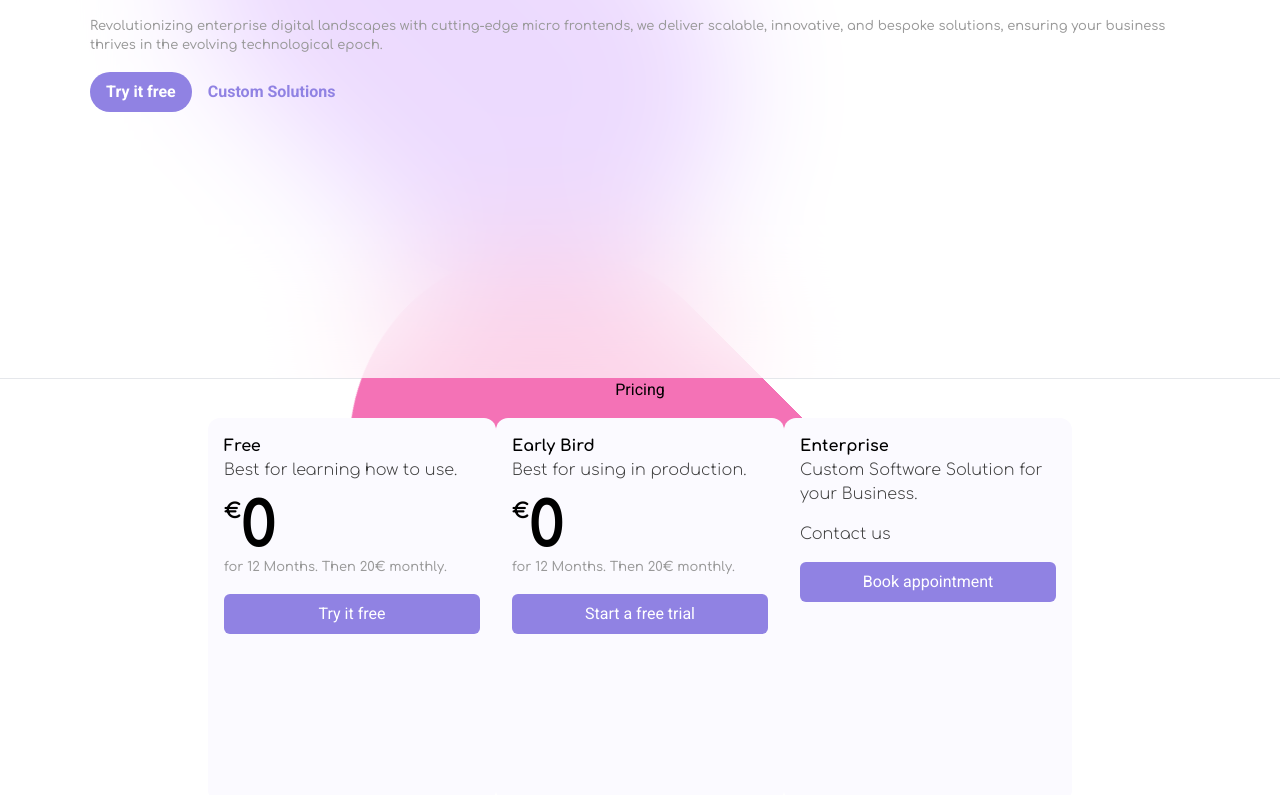
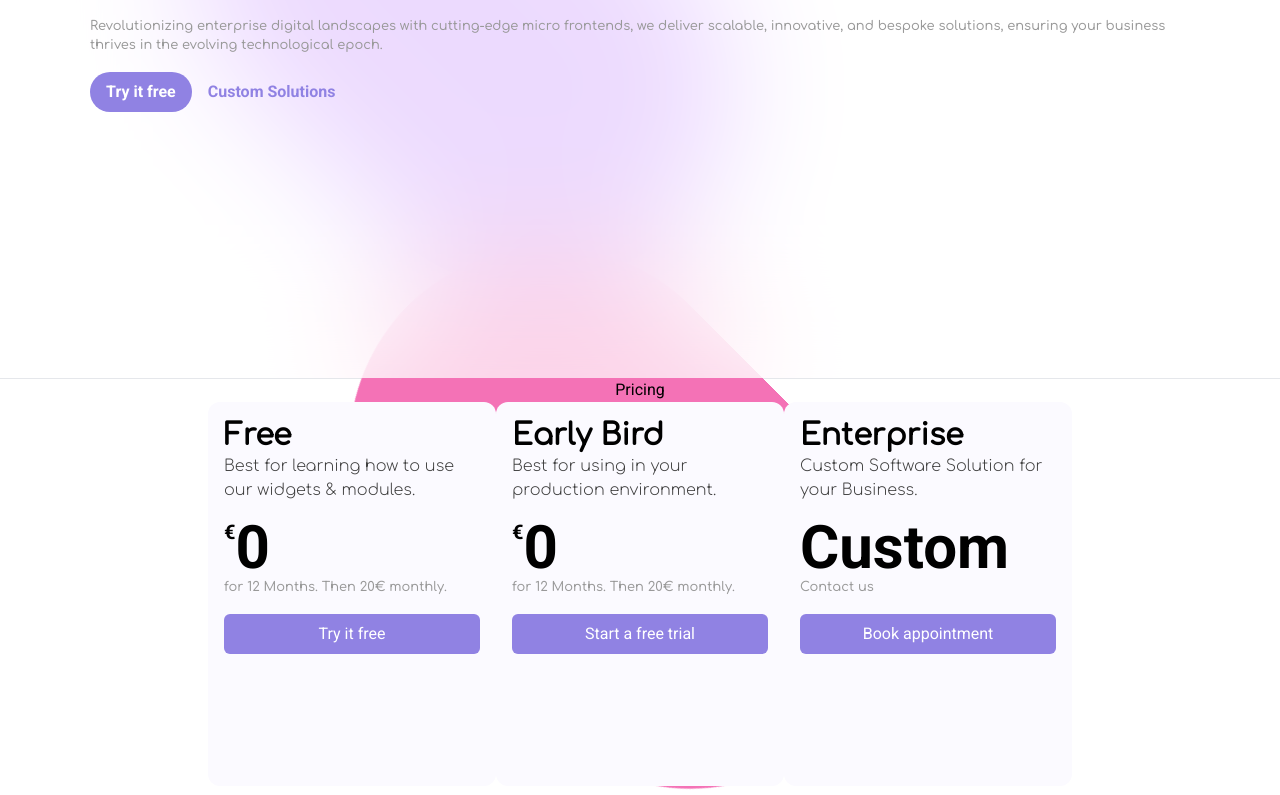
Before and after one commit to Dubwoof/dubwoof.github.io, a Next.js app: page / in a window 1280 px wide. Shown: the part 422-1217 px from the top of the page. Built offline with nearby package versions, Linux system fonts and the light colour scheme.

Commit message:
pricing box styling

```diff
--- a/src/components/PricingBlock/PricingBlock.tsx
+++ b/src/components/PricingBlock/PricingBlock.tsx
@@ -11,21 +11,19 @@ interface PricingTabProps {
 export function PricingBlock({ title, subtitle, price, ctaText, isAnnually }: PricingTabProps): JSX.Element {
     return (
         <div className="w-[18rem] h-[24rem] bg-background rounded-xl p-4 ">
-            <Typography variant="strong">{title}</Typography>
+            <h2 className="text-primmary font-comfortaa text-3xl font-bold">{title}</h2>
             <Typography variant="light" className="mb-4">
                 {subtitle}
             </Typography>
-            {price ? (
-                <>
-                    <div className="flex">
-                        <p className="font-comfortaa text-xl font-bold">€</p>
-                        <p className="font-comfortaa text-6xl font-bold">{price}</p>
-                    </div>
-                    <Typography variant="caption">for 12 Months. Then 20€ monthly.</Typography>
-                </>
-            ) : (
-                <Typography variant="light">Contact us</Typography>
-            )}
+
+            <>
+                <div className="flex">
+                    <p className="text-xl font-bold">{price && '€'}</p>
+                    <p className="text-6xl font-bold">{price ?? 'Custom'}</p>
+                </div>
+                <Typography variant="caption">{price ? 'for 12 Months. Then 20€ monthly.' : 'Contact us'}</Typography>
+            </>
+
             {isAnnually && <Typography variant="light">Billed annually</Typography>}
 
             <div className="mt-4 flex flex-col items-center justify-center w-full h-min rounded-md bg-primary text-textSecondary p-2">{ctaText}</div>
--- a/src/sections/PricingSection/PricingSection.styles.ts
+++ b/src/sections/PricingSection/PricingSection.styles.ts
@@ -1,5 +1,5 @@
 export const styles = {
     section: 'w-[1100px] mx-auto h-screen flex justify-center items-start',
     content: 'flex gap-4 w-full bg-purple-100',
-    title: 'text-5xl font-extrabold text-transparent bg-clip-text bg-gradient-to-r from-purple-400 to-pink-600 mb-4',
+    title: 'text-5xl font-extrabold text-transparent bg-clip-text bg-gradient-to-r from-purple-400 to-pink-600 mb-6',
 };
--- a/src/sections/PricingSection/PricingSection.tsx
+++ b/src/sections/PricingSection/PricingSection.tsx
@@ -11,8 +11,8 @@ export function PricingSection({ getRef }: PricingSectionProps): JSX.Element {
             <div className="flex flex-col w-full items-center justify-start">
                 <h1 className={styles.title}>Pricing</h1>
                 <div className="flex gap-10">
-                    <PricingBlock title="Free" subtitle="Best for learning how to use." ctaText="Try it free" price="0" />
-                    <PricingBlock title="Early Bird" subtitle="Best for using in production." ctaText="Start a free trial" price="0" />
+                    <PricingBlock title="Free" subtitle="Best for learning how to use our widgets & modules." ctaText="Try it free" price="0" />
+                    <PricingBlock title="Early Bird" subtitle="Best for using in your production environment." ctaText="Start a free trial" price="0" />
                     <PricingBlock title="Enterprise" subtitle="Custom Software Solution for your Business." ctaText="Book appointment" />
                 </div>
             </div>
```
